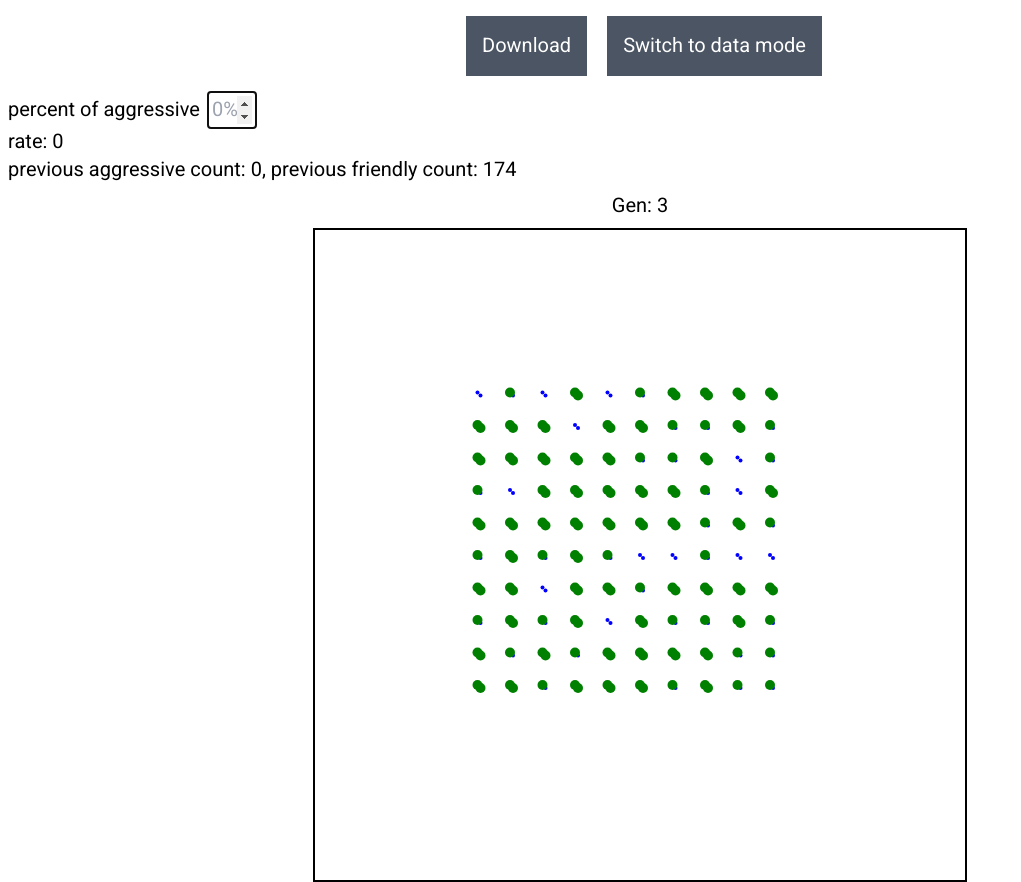
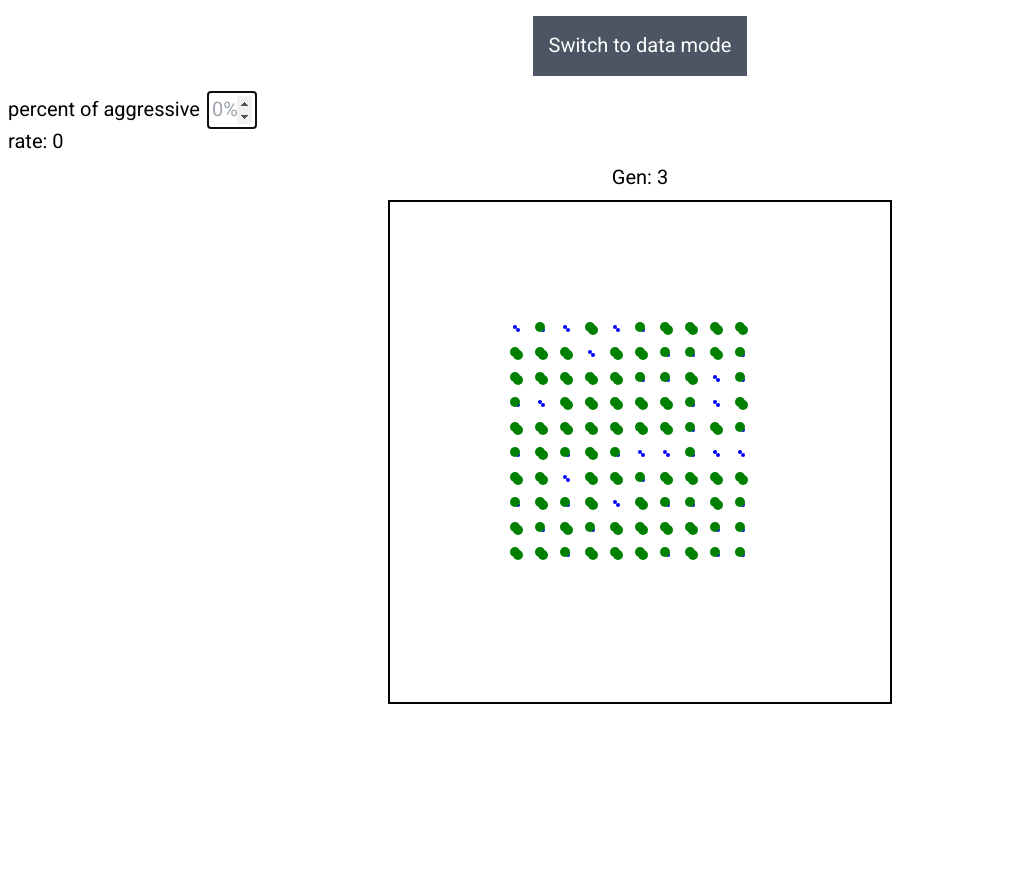
Before and after one commit to ShaharEli/animalCognition, a React (Create React App) app in the folder prey-reward/: page / in a window 1280 px wide. Shown: the whole page, without its empty margins (0-1021 px from the left). After the commit the page ends 800 px from the top, so only its background shows below. Built offline with nearby package versions, Linux system fonts and the light colour scheme.

Commit message:
fix(simulation ): fixed

```diff
--- a/prey-reward/src/App.tsx
+++ b/prey-reward/src/App.tsx
@@ -53,6 +53,7 @@ const App = () => {
   return (
     <div className="text-xl font-heebo">
       <div className="flex gap-3 mb-4 items-center justify-center">
+        {mode === "data" && (
           <div
             className={`cursor-pointer p-4 mt-4 flex justify-center
         mx-2
@@ -61,6 +62,7 @@ const App = () => {
           >
             Download
           </div>
+        )}
         <div
           className={`cursor-pointer p-4 $ mt-4 flex justify-center items-center bg-gray-600 w-fit h-fit text-white`}
           onClick={async () => {
@@ -103,8 +105,7 @@ const App = () => {
           <Simulation
             id="1"
             setData={setData}
-            onDataMode={true}
-            isSimulation
+            onDataMode={false}
             generation={generation}
             setGeneration={setGeneration}
             rate={rate}
```
Also changed, not shown: 2 other files (tests, documents, lock files or other folders). Lines whose indentation alone changed are shown as unchanged.
